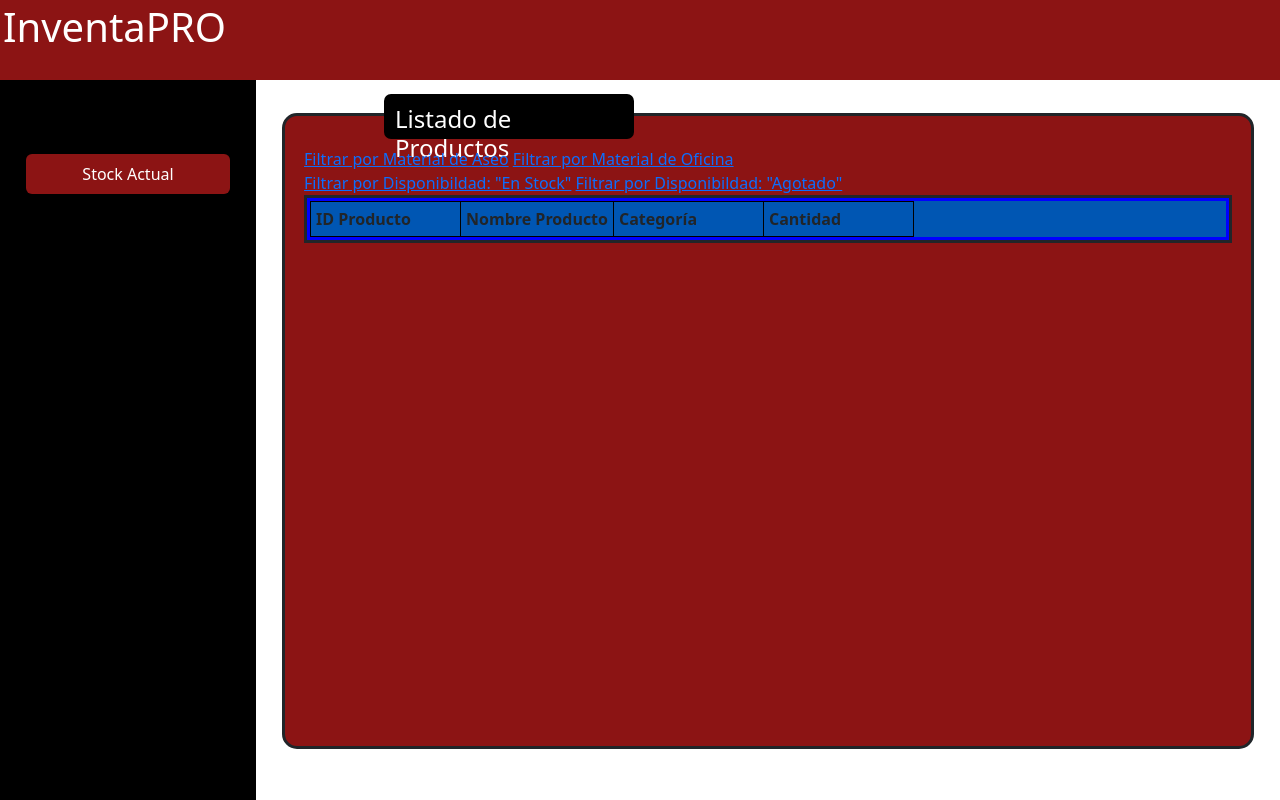
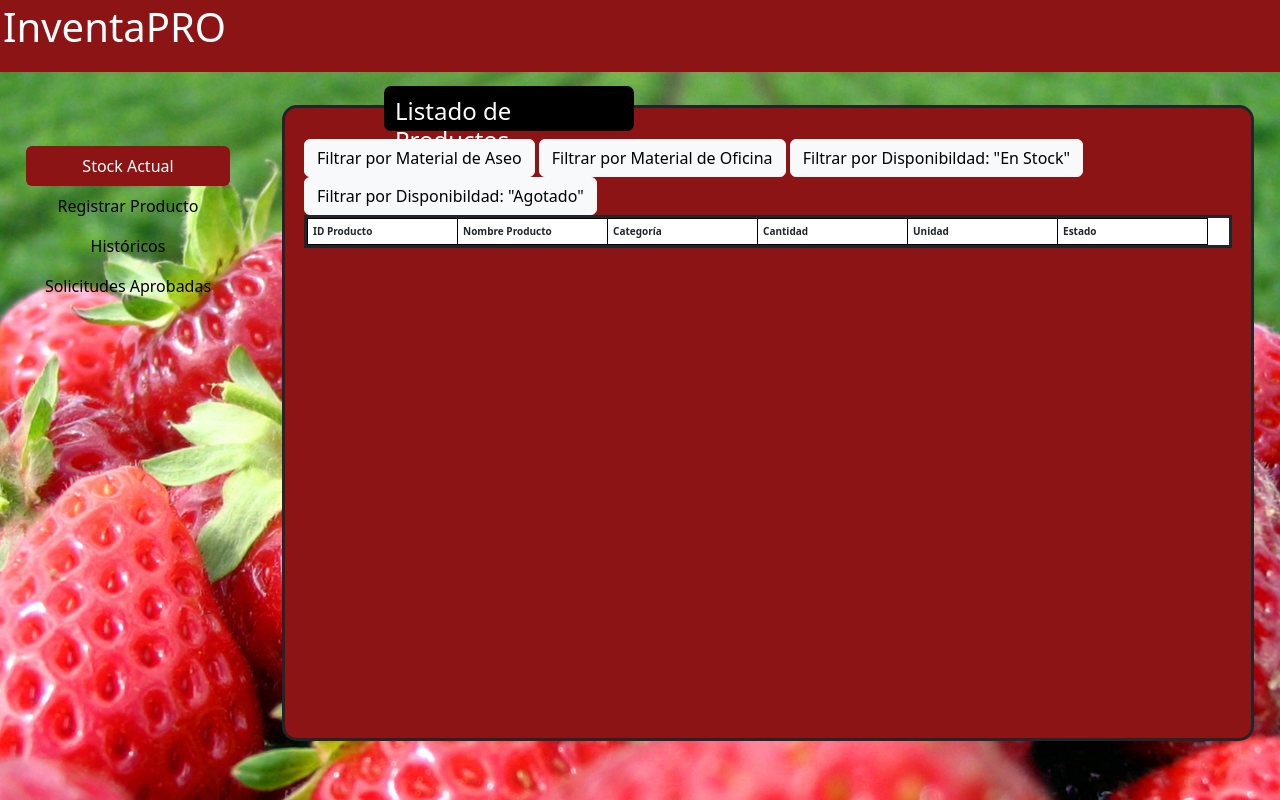
Before and after one commit to Glitcher94/InventaPRO, a Django app: a page that uses Web_app/templates/core/vista_enc_bodega.html in a window 1280 px wide. Run offline with Django 4.2, Linux system fonts and the light colour scheme; data that the repository does not hold is empty.

Commit message:
modified:   InventaPRO/__pycache__/settings.cpython-39.pyc 	modified:   InventaPRO/settings.py 	modified:   Web_app/__pycache__/views.cpython-39.pyc 	modified:   Web_app/static/core/css/style1.css 	new file:   Web_app/static/core/img/1571858238238.jpg 	new file:   Web_app/static/core/img/UHLOPCFDJBFT3EN3N5RQQD4FHA.jpg 	new file:   Web_app/static/core/img/adobestock-294179798-edited-scaled.jpeg 	new file:   Web_app/static/core/img/descarga.jpg 	new file:   Web_app/static/core/img/kidfriendly-ideas-for-an-ideal-vacation-in-ventura-california-449681a25a5b437193917b174acf7bd6.png 	new file:   Web_app/static/core/img/spring-strawberries.jpeg 	modified:   Web_app/templates/core/vista_enc_bodega.html 	modified:   Web_app/views.py

```diff
--- a/InventaPRO/settings.py
+++ b/InventaPRO/settings.py
@@ -52,6 +52,8 @@ MIDDLEWARE = [
     'django.contrib.messages.middleware.MessageMiddleware',
     'django.middleware.clickjacking.XFrameOptionsMiddleware',
 ]
+
+MESSAGE_STORAGE = 'django.contrib.messages.storage.session.SessionStorage'
 
 ROOT_URLCONF = 'InventaPRO.urls'
 
--- a/Web_app/static/core/css/style1.css
+++ b/Web_app/static/core/css/style1.css
@@ -2,7 +2,7 @@
     width: 100%;
     background-color: rgb(140, 20, 20);
     border: solid rgb(140, 20, 20);
-    height: 10vh;
+    height: 9vh;
 }
 
 .sup-panel>h1 {
@@ -12,14 +12,15 @@
 .mid-panel {
     display: flex;
     justify-content: center;
-    height: 90vh;
+    height: 91vh;
+    background-position: center;
+    background-size: 100%;
 }
 
 .leftpanel {
     width: 20%;
     padding: 2%;
-    height: 90vh;
-    background-color: #000;
+    height: 91vh;
 }
 
 
@@ -38,11 +39,10 @@
 }
 
 .rightpanel {
-    background-color: white;
     width: 80%;
     padding-left: 2%;
     padding-right: 2%;
-    height: 90vh;
+    height: 91vh;
     padding-top: 0.3%;
 }
 
@@ -83,8 +83,6 @@
     width: 100%;
     /* Aseguramos que la tabla se ajuste al contenedor */
     border-collapse: collapse;
-    border: solid blue;
-    background-color: #0056b3;
     /* Colapsamos los bordes de la tabla */
 }
 
@@ -97,10 +95,11 @@
     min-width: 150px;
     padding: 5px;
     border: 1px solid #000;
+    font-size: x-small;
 }
 
 .scrollable-container {
-    max-height: 70vh;
+    max-height: 55vh;
     overflow-y: auto;
     /* Agregamos un scroll vertical a este contenedor */
     border: solid;
--- a/Web_app/templates/core/vista_enc_bodega.html
+++ b/Web_app/templates/core/vista_enc_bodega.html
@@ -5,6 +5,11 @@
 
 {% block content %}
 <div class="mid-panel">
+    <style>
+        .mid-panel {
+            background-image: url("{% static 'core\img\spring-strawberries.jpeg' %}");
+        }
+    </style>
     <div class="leftpanel">
         <br>
         <br>
@@ -28,13 +33,11 @@
                 <div class="fieldset">
                     <h4>Listado de Productos</h4>
                     <div class="filter-buttons">
-                        <a href="?categoria=Material de Aseo">Filtrar por Material de Aseo</a>
-                        <a href="?categoria=Material de oficina">Filtrar por Material de Oficina</a>
-                        <br>
-                        <a href="?estado=En stock">Filtrar por Disponibildad: "En Stock"</a>
-                        <a href="?estado=Agotado">Filtrar por Disponibildad: "Agotado"</a>
+                        <a class="btn btn-light" href="?categoria=Material de Aseo" role="button">Filtrar por Material de Aseo</a>
+                        <a class="btn btn-light" href="?categoria=Material de oficina" role="button">Filtrar por Material de Oficina</a>
+                        <a class="btn btn-light" href="?estado=En stock" role="button">Filtrar por Disponibildad: "En Stock"</a>
+                        <a class="btn btn-light" href="?estado=Agotado" role="button">Filtrar por Disponibildad: "Agotado"</a>
                     </div>
-
                     <div class="scrollable-container">
                         <div class="table-container">
                             <div class="scrollable-table">
@@ -43,6 +46,8 @@
                                 <div class="table-cell"><strong>Nombre Producto</strong></div>
                                 <div class="table-cell"><strong>Categoría</strong></div>
                                 <div class="table-cell"><strong>Cantidad</strong></div>
+                                <div class="table-cell"><strong>Unidad</strong></div>
+                                <div class="table-cell"><strong>Estado</strong></div>
                             </div>
                             {% for Producto in productos %}
                             <div class="table-row">
@@ -50,6 +55,8 @@
                                 <div class="table-cell">{{ Producto.nombre_producto }}</div>
                                 <div class="table-cell">{{ Producto.categoria }}</div>
                                 <div class="table-cell">{{ Producto.cantidad }}</div>
+                                <div class="table-cell">{{ Producto.unidad }}</div>
+                                <div class="table-cell">{{ Producto.estado }}</div>
                             </div>
                             {% endfor %}
                         </div>
@@ -66,17 +73,19 @@
                 <div class="newprod-box">
                     <div class="product-form">
                         <form id="productForm">
-                            <label for="productId">ID:</label>
-                            <input type="text" id="productId" name="productId" required>
-
-                            <label for="productName">Nombre del Producto:</label>
+                            {% csrf_token %}
+                            <label for="productName">Nombre del Producto: </label>
                             <input type="text" id="productName" name="productName" required>
-
                             <label for="productCategory">Categoría:</label>
                             <select id="productCategory" name="productCategory" required>
-                                <option value="aseo">Aseo</option>
-                                <option value="oficina">Oficina</option>
+                                {% for categoria in categorias %}
+                                <option value="{{ categoria }}">{{ categoria }}</option>
+                                {% endfor %}
                             </select>
+                            <label for="productAmount">Cantidad: </label>
+                            <input min="0" max="2000" type="number" id="productAmount" name="productAmount" required/>
+                            <label for="productUnitType">Unidad: </label>
+                            <input type="text" id="productUnitType" name="productUnitType" required>
 
                             <button type="submit">Registrar Producto</button>
                         </form>
@@ -89,7 +98,7 @@
                     </div>
                     -->
 
-                    <script src="{% static 'core\js\script1.js' %}"></script>
+                    <!--<script src="{% static 'core\js\script1.js' %}"></script>-->
                 </div>
 
             </div>
--- a/Web_app/views.py
+++ b/Web_app/views.py
@@ -1,5 +1,6 @@
-from django.shortcuts import render
+from django.shortcuts import render, redirect
 from django.http import HttpResponse
+from django.contrib import messages
 from .models import Producto
 
 # Create your views here.
@@ -8,11 +9,11 @@ def index(request):
     return render(request, 'core/index.html')
 
 def vista_enc_bodega(request):
+    data = Producto.objects.all()  # Obtén todos los productos
+
+    # Filtrar productos en función de la categoría y el estado
     categoria = request.GET.get('categoria')
     estado = request.GET.get('estado')
-
-    # Filtrar productos en función de la categoría y el estado
-    data = Producto.objects.all()  # Obtén todos los productos
 
     if categoria:
         data = data.filter(categoria=categoria)
@@ -20,7 +21,28 @@ def vista_enc_bodega(request):
     if estado:
         data = data.filter(estado=estado)
 
-    context = {"productos": data}
+    selec_categorias = Producto.objects.values_list('categoria', flat=True).distinct()
+    context = {"productos": data, "categorias": selec_categorias}
+
+    if request.method == 'POST':
+        print("Entré al bloque POST")  # Mensaje de depuración
+
+        nombre_producto = request.POST['productName']
+        categoria = request.POST['productCategory']
+        cantidad = request.POST.get('productAmount', 0)
+        unidad = request.POST['productUnitType']
+
+        print(f"Datos del formulario: {nombre_producto}, {categoria}, {cantidad}, {unidad}")  # Mensaje de depuración
+
+        producto = Producto(nombre_producto=nombre_producto, categoria=categoria, cantidad=cantidad, unidad=unidad)
+        producto.save()
+
+        messages.success(request, '¡Producto registrado con éxito!')
+
+        print("Producto guardado en la base de datos")  # Mensaje de depuración
+
+        return redirect('core:vista_enc_bodega')
+
     return render(request, 'core/vista_enc_bodega.html', context)
 
 
```
Also changed, not shown: Web_app/static/core/img/1571858238238.jpg (added), Web_app/static/core/img/UHLOPCFDJBFT3EN3N5RQQD4FHA.jpg (added), Web_app/static/core/img/adobestock-294179798-edited-scaled.jpeg (added), Web_app/static/core/img/descarga.jpg (added), Web_app/static/core/img/kidfriendly-ideas-for-an-ideal-vacation-in-ventura-california-449681a25a5b437193917b174acf7bd6.png (added), Web_app/static/core/img/spring-strawberries.jpeg (added).
